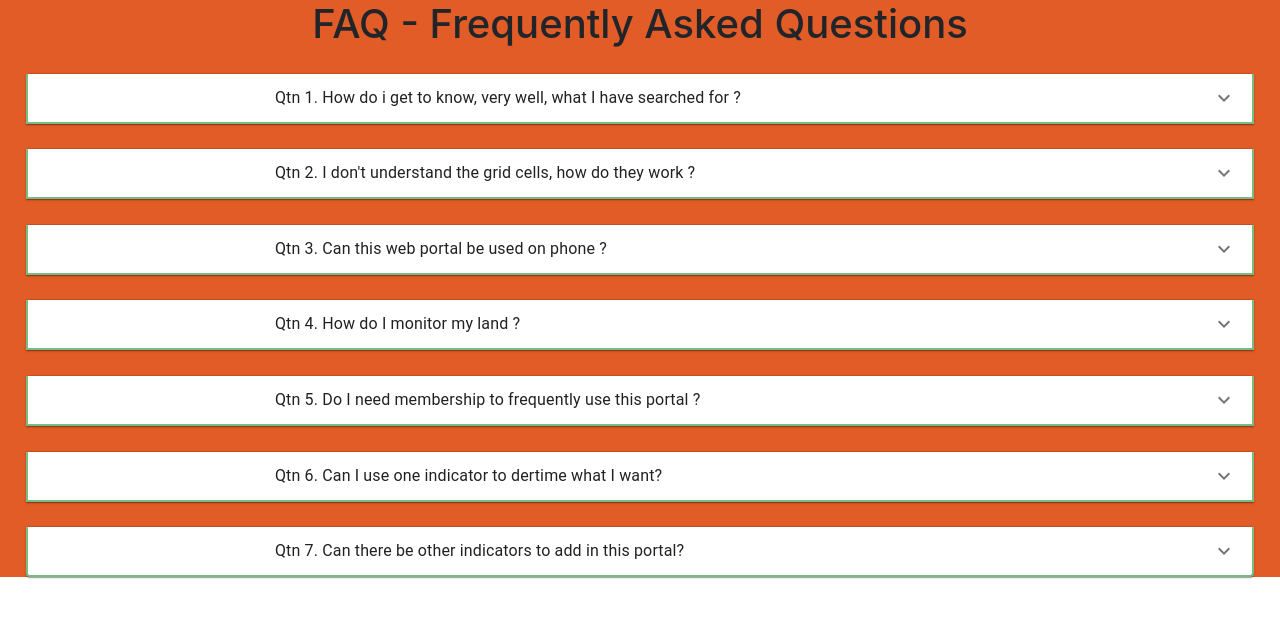
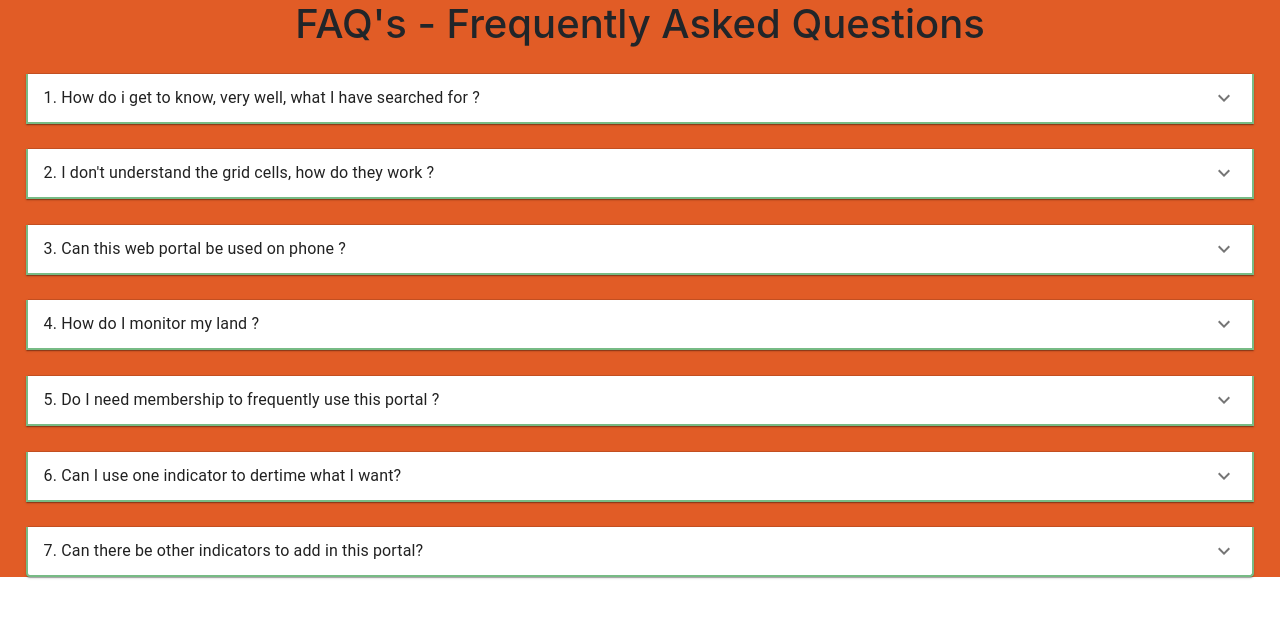
Before and after one commit to Taco-GeoGecko/ASRT, a React (Create React App) app: page /faqs in a window 1280 px wide. Shown: the top 618 px of the page. Built offline with nearby package versions, Linux system fonts and the light colour scheme.

Commit message:
justifying the text in the faqs

```diff
--- a/src/Components/Faqs.js
+++ b/src/Components/Faqs.js
@@ -13,7 +13,7 @@ const useStyles = makeStyles(theme => ({
 
   },
   heading: {
-    fontSize: theme.typography.pxToRem(15),
+    fontSize: theme.typography.pxToRem(20),
     flexBasis: "20%",
     flexShrink: 0
   },
@@ -33,7 +33,7 @@ export default function ControlledExpansionPanels() {
 
   return (
     <div className={classes.root} id="faq">
-      <h1 id="FAQ">FAQ - Frequently Asked Questions</h1>
+      <h1 id="FAQ">FAQ's - Frequently Asked Questions</h1>
       <ExpansionPanel
         expanded={expanded === "panel1"}
         onChange={handleChange("panel1")}
@@ -43,9 +43,9 @@ export default function ControlledExpansionPanels() {
           aria-controls="panel1bh-content"
           id="panel1bh-header"
         >
-          <Typography className={classes.heading}></Typography>
-          <Typography className={classes.secondaryHeading}>
-            Qtn 1. How do i get to know, very well, what I have searched for ?
+          <Typography ></Typography>
+          <Typography >
+           1. How do i get to know, very well, what I have searched for ?
           </Typography>
         </ExpansionPanelSummary>
         <ExpansionPanelDetails>
@@ -65,9 +65,9 @@ export default function ControlledExpansionPanels() {
           aria-controls="panel2bh-content"
           id="panel2bh-header"
         >
-          <Typography className={classes.heading}></Typography>
+          <Typography ></Typography>
           <Typography className={classes.secondaryHeading}>
-            Qtn 2. I don't understand the grid cells, how do they work ?
+          2. I don't understand the grid cells, how do they work ?
           </Typography>
         </ExpansionPanelSummary>
         <ExpansionPanelDetails>
@@ -85,9 +85,9 @@ export default function ControlledExpansionPanels() {
           aria-controls="panel3bh-content"
           id="panel3bh-header"
         >
-          <Typography className={classes.heading}></Typography>
+          <Typography></Typography>
           <Typography className={classes.secondaryHeading}>
-            Qtn 3. Can this web portal be used on phone ?
+          3. Can this web portal be used on phone ?
           </Typography>
         </ExpansionPanelSummary>
         <ExpansionPanelDetails>
@@ -107,9 +107,9 @@ export default function ControlledExpansionPanels() {
           aria-controls="panel4bh-content"
           id="panel4bh-header"
         >
-          <Typography className={classes.heading}></Typography>
+          <Typography ></Typography>
           <Typography className={classes.secondaryHeading}>
-            Qtn 4. How do I monitor my land ?
+          4. How do I monitor my land ?
           </Typography>
         </ExpansionPanelSummary>
         <ExpansionPanelDetails>
@@ -127,9 +127,9 @@ export default function ControlledExpansionPanels() {
           aria-controls="panel1bh-content"
           id="panel1bh-header"
         >
-          <Typography className={classes.heading}></Typography>
+          <Typography ></Typography>
           <Typography className={classes.secondaryHeading}>
-            Qtn 5. Do I need membership to frequently use this portal ?
+          5. Do I need membership to frequently use this portal ?
           </Typography>
         </ExpansionPanelSummary>
         <ExpansionPanelDetails>
@@ -149,9 +149,9 @@ export default function ControlledExpansionPanels() {
           id="panel1bh-header"
         >
 
-          <Typography className={classes.heading}></Typography>
+          <Typography ></Typography>
           <Typography className={classes.secondaryHeading}>
-            Qtn 6. Can I use one indicator to dertime what I want?
+          6. Can I use one indicator to dertime what I want?
           </Typography>
         </ExpansionPanelSummary>
         <ExpansionPanelDetails>
@@ -170,9 +170,9 @@ export default function ControlledExpansionPanels() {
           aria-controls="panel1bh-content"
           id="panel1bh-header"
         >
-          <Typography className={classes.heading}></Typography>
+          <Typography ></Typography>
           <Typography className={classes.secondaryHeading}>
-            Qtn 7. Can there be other indicators to add in this portal?
+          7. Can there be other indicators to add in this portal?
           </Typography>
         </ExpansionPanelSummary>
         <ExpansionPanelDetails>
```
